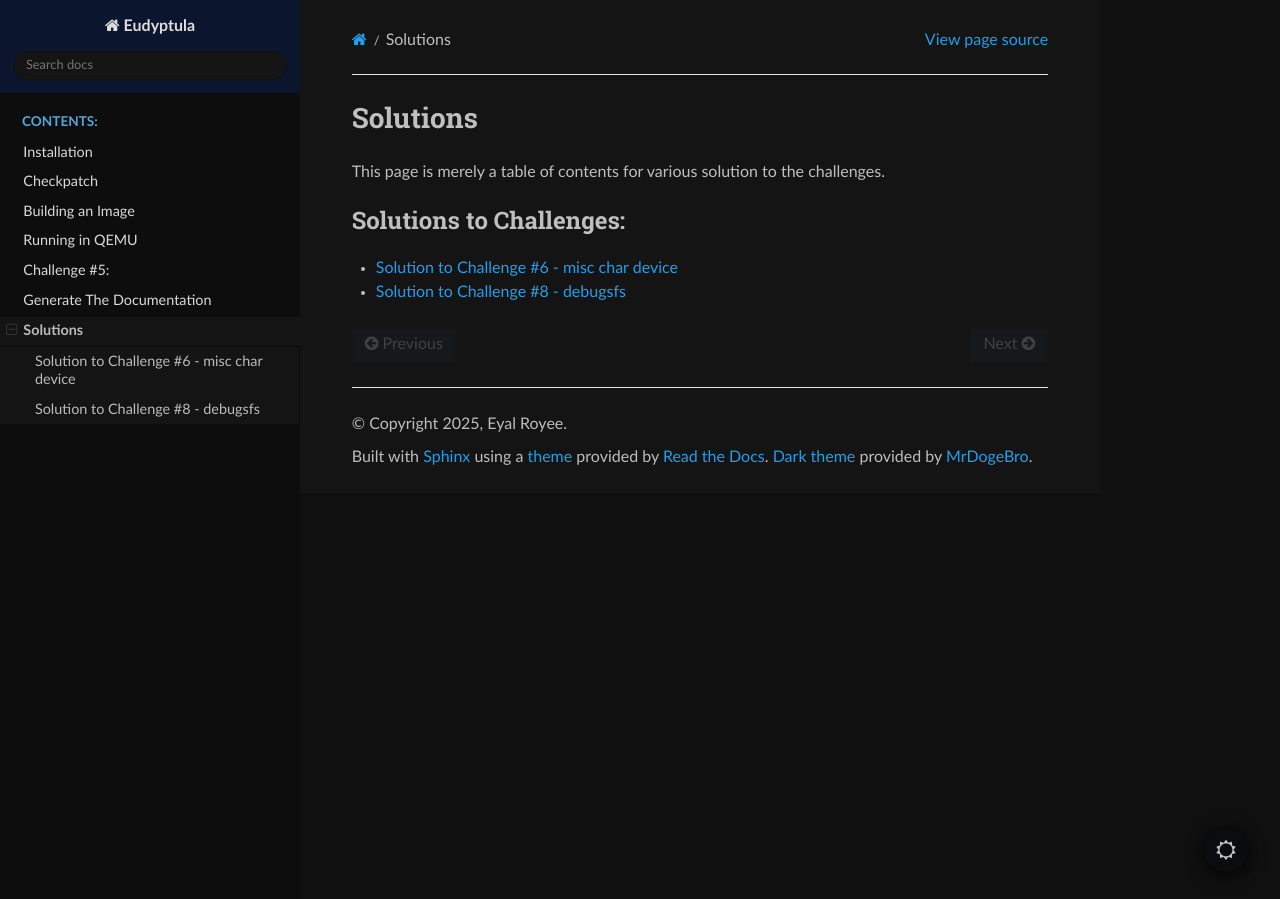
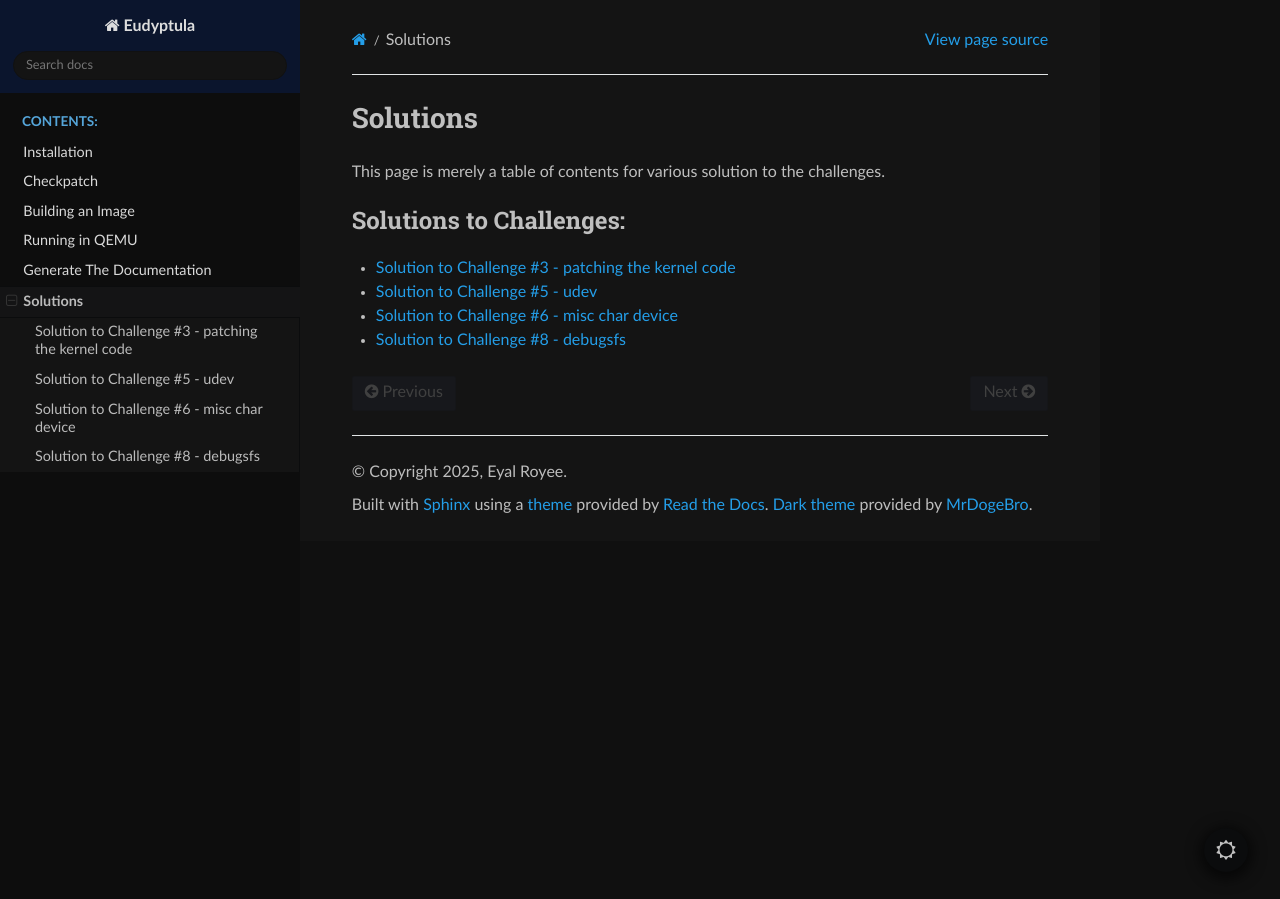
Before and after one commit to roeey777/eudyptula, a Sphinx documentation site: the page built from docs/source/solutions.rst, in a window 1280 px wide. Built offline with Sphinx 7.4.7 and the Read the Docs theme 3.1.0, drawn with Linux system fonts in a browser that asks for light colours; some of the changed lines change nothing that is shown.

Commit message:
docs: added solution pages for challenges #3 & #5.
Signed-off-by: Eyal Royee <eyalroyee@gmail.com>

````diff
--- a/docs/source/conf.py
+++ b/docs/source/conf.py
@@ -6,9 +6,11 @@
 # -- Project information -----------------------------------------------------
 # https://www.sphinx-doc.org/en/master/usage/configuration.html#project-information
 
-project = 'Eudyptula'
-copyright = '2025, Eyal Royee'
-author = 'Eyal Royee'
+from datetime import date
+
+project = "Eudyptula"
+author = "Eyal Royee"
+copyright = f"{date.today().year}, {author}"
 
 # -- General configuration ---------------------------------------------------
 # https://www.sphinx-doc.org/en/master/usage/configuration.html#general-configuration
@@ -22,7 +24,7 @@ extensions = [
     "sphinx_rtd_dark_mode",
 ]
 
-templates_path = ['templates']
+templates_path = ["templates"]
 exclude_patterns = []
 
 
@@ -31,7 +33,7 @@ exclude_patterns = []
 # https://www.sphinx-doc.org/en/master/usage/configuration.html#options-for-html-output
 
 html_theme = "sphinx_rtd_theme"
-html_static_path = ['static']
+html_static_path = ["static"]
 
 
 # -- Custom configuration ----------------------------------------------------
--- a/docs/source/run_qemu.rst
+++ b/docs/source/run_qemu.rst
@@ -16,19 +16,3 @@ Run the emulation with:
 Optionally add -smp N to emulate a SMP system with N CPUs.
 
 The login prompt will appear in the graphical window.
-
-
-Challenge #5:
-~~~~~~~~~~~~~
-
-In this challenge I'm asked to load my dummy kernel module whenever a USB keyboard is attached to the system.
-Since I'm using ```QEMU``` this requires adding a new flag (```-usb```) to the invokation of ```qemu``` like this:
-
-.. code-block:: bash
-
-        qemu-system-x86_64 -M pc -kernel buildroot/output/images/bzImage -drive file=buildroot/output/images/rootfs.ext2,if=virtio,format=raw -append "rootwait root=/dev/vda console=tty1 console=ttyS0" -usb -serial stdio -net nic,model=virtio -net user
-
-
-Now we can tell ```qemu``` when to add the USB keyboard from it's monitoring interface.
-On the newly openned window press Cntl-Alt-2 which will switch that window into the management interface of ```qemu```.
-From within this interface type ```device_add usb-kbd```
--- /dev/null
+++ b/docs/source/solution_3.rst
@@ -0,0 +1,19 @@
+Solution to Challenge #3 - patching the kernel code
+~~~~~~~~~~~~~~~~~~~~~~~~~~~~~~~~~~~~~~~~~~~~~~~~~~~
+
+In this challenge, I was asked to write a small patch to the kernel ``Makefile`` and modify the ``EXTRAVERSION`` field.
+After the modification "-eudyptula" should be added to the version string.
+The patch can be found at ``solutions/patches/linux/0001-Solution-to-challenge-3-Changed-EXTRAVERSION-variable-in-the-main-Makefile.patch``
+In order for ``buildroot`` to apply this patch one must tell ``buildroot`` where to look for patches and this is done in the ``defconfig`` like this:
+
+.. code-block::
+
+   BR2_GLOBAL_PATCH_DIR="$(BR2_EXTERNAL_EUDYPTULA_PATH)/patches"
+
+After rebuilding the kernel (so the source-code could be patched...) one can test the patch by executing:
+
+.. code-block:: bash
+
+   cat /proc/version
+
+And there he expects to see the "-eudyptula" suffix.
--- /dev/null
+++ b/docs/source/solution_5.rst
@@ -0,0 +1,23 @@
+Solution to Challenge #5 - udev
+~~~~~~~~~~~~~~~~~~~~~~~~~~~~~~~
+
+In this challenge I'm asked to load my dummy kernel module whenever a USB keyboard is attached to the system.
+Since I'm using ```QEMU``` this requires adding a new flag (```-usb```) to the invokation of ```qemu``` like this:
+
+.. code-block:: bash
+
+        qemu-system-x86_64 -M pc -kernel buildroot/output/images/bzImage -drive file=buildroot/output/images/rootfs.ext2,if=virtio,format=raw -append "rootwait root=/dev/vda console=tty1 console=ttyS0" -usb -serial stdio -net nic,model=virtio -net user
+
+
+Now we can tell ```qemu``` when to add the USB keyboard from it's monitoring interface.
+On the newly openned window press Cntl-Alt-2 which will switch that window into the management interface of ```qemu```.
+From within this interface type ```device_add usb-kbd```
+
+This behavior was achieved by leveraging the functionality of ``eudev`` (which is ``udev`` extracted from ``systemd`` bloatware),
+i.e. by adding a new ``udev`` rule for the USB keyboard supported by ``QEMU`` like this:
+
+.. code-block::
+
+   # contents of the file: /etc/udev/rules.d/99-qemu-usb-kbd.rules
+
+   ACTION=="add", SUBSYSTEM=="usb", ATTR{idVendor}=="0627", ATTR{idProduct}=="0001", RUN+="/sbin/modprobe solution_1"
--- a/docs/source/solutions.rst
+++ b/docs/source/solutions.rst
@@ -8,5 +8,7 @@ This page is merely a table of contents for various solution to the challenges.
    :maxdepth: 2
    :caption: Solutions to Challenges:
 
+   solution_3
+   solution_5
    solution_6
    solution_8
````
